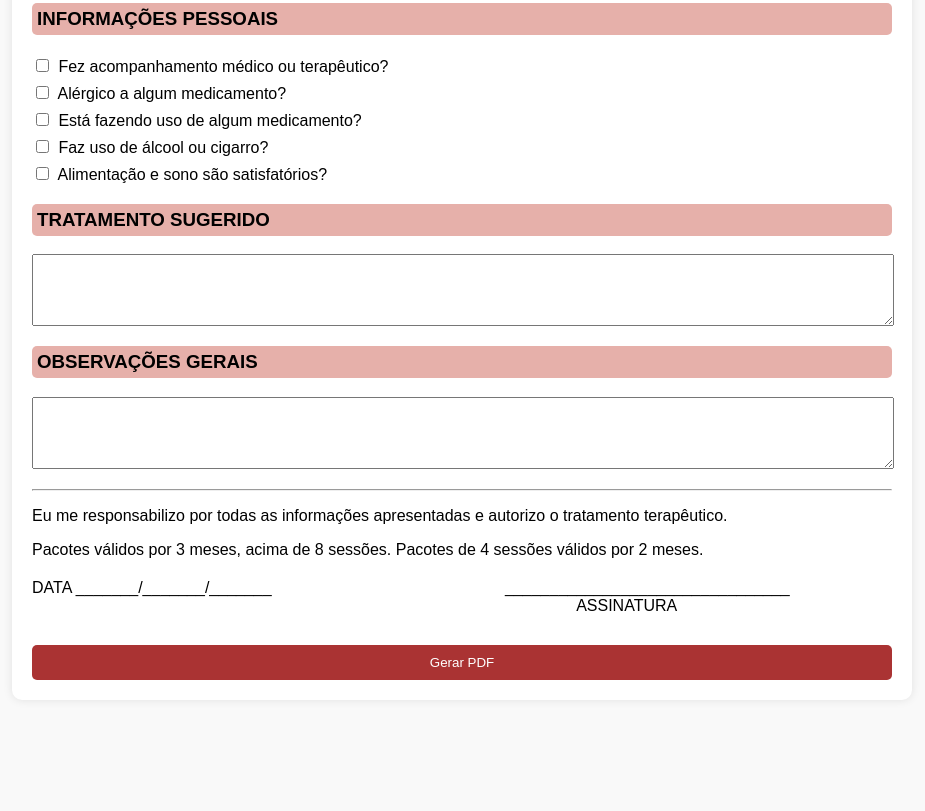
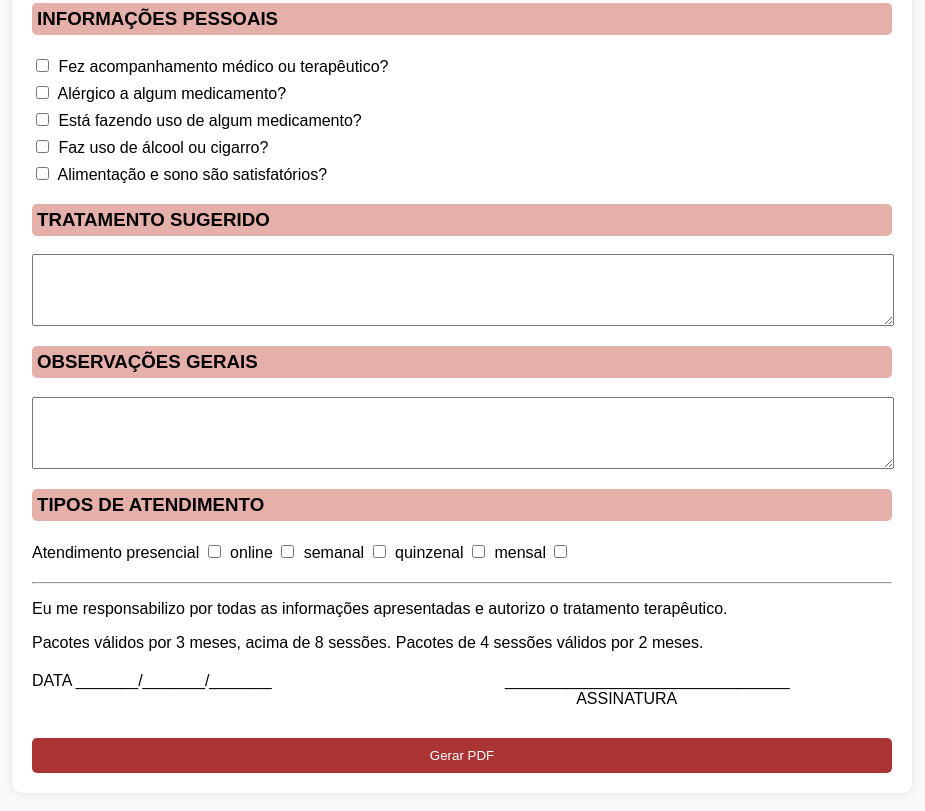
Before and after one commit to dev-jramos/ficha, a plain HTML site: page index.html in a window 1280 px wide. Shown: the part 741-1552 px from the top of the page, without its empty margins (178-1103 px from the left). Before the commit the page ends 1461 px from the top, so only its background shows below. Drawn offline with nearby package versions, Linux system fonts and the light colour scheme.

Commit message:
Update index.html

```diff
--- a/index.html
+++ b/index.html
@@ -53,6 +53,11 @@
                 <textarea name="observacoes" rows="4"></textarea>
             </section>
 
+            <section class="section">
+                <h3>TIPOS DE ATENDIMENTO</h3>
+                <p>Atendimento presencial <input type="checkbox"> online <input type="checkbox"> semanal <input type="checkbox"> quinzenal <input type="checkbox"> mensal <input type="checkbox"></p>
+            </section>
+
             <section class="termo">
                 <hr>
                 <p>Eu me responsabilizo por todas as informações apresentadas e autorizo o tratamento terapêutico.</p>
```
